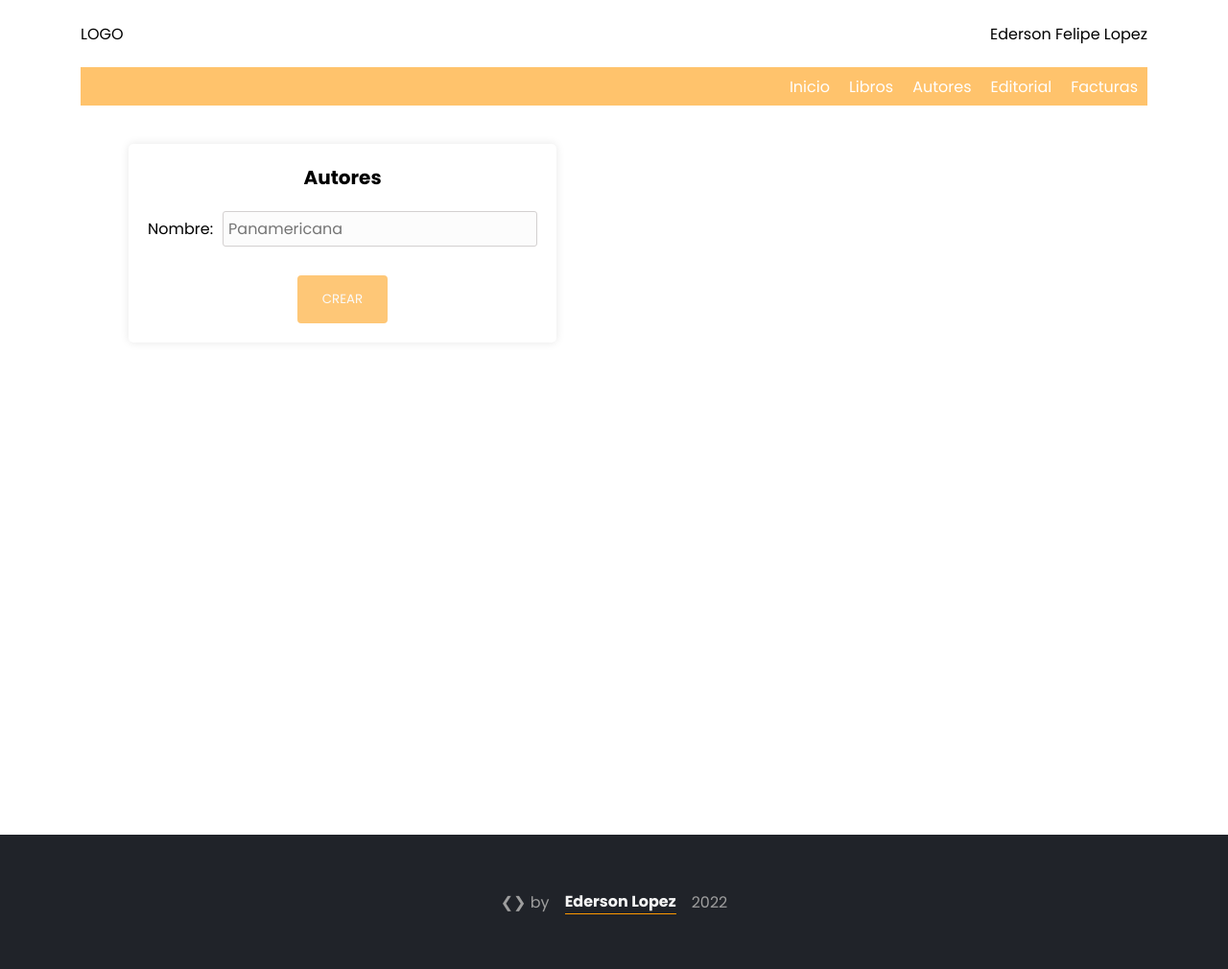
After one commit to edex-13/bookstore, a PHP site: template src/views/authors/index.php in a window 1280 px wide. The commit adds this page. Shown: the whole page at 96% size. Run offline with PHP 8.4, Linux system fonts and the light colour scheme; the template is opened without the code that fills it, so the values that code supplies are empty.

Commit message:
many things

```diff
--- /dev/null
+++ b/public/css/components/menu.css
@@ -0,0 +1,42 @@
+.menu {
+  background-color: #ffc36c;
+  height: 40px;
+  display: flex;
+  align-items: center;
+  justify-content: end;
+  margin-bottom: 20px;
+}
+
+a {
+  text-decoration: none;
+  color: #ffc36c;
+  transition: border 0.2s ease 0s;
+}
+
+a:hover {
+  border-bottom: 2px solid #d3d0d0;
+}
+
+li {
+  list-style: none;
+}
+
+.menu > ul {
+  display: flex;
+}
+
+.menu > ul > li {
+  margin: 0 10px;
+}
+
+.menu a {
+  color: white;
+}
+
+.main {
+  width: 90%;
+  min-height: 800px;
+  margin: 0 auto;
+  padding: 0 20px;
+  text-align: center;
+}
--- /dev/null
+++ b/public/css/dashboard.css
@@ -0,0 +1,13 @@
+.container {
+  display: grid;
+  grid-template-columns: repeat(auto-fit, minmax(300px, 1fr));
+  grid-gap: 20px;
+  justify-items: center;
+  align-items: center;
+
+}
+
+.container > section {
+  margin: 20px;
+  min-height: 200px;
+}
--- a/public/css/main.css
+++ b/public/css/main.css
@@ -1,3 +1,69 @@
-*{
-  background-color: aqua;
+@import url("https://fonts.googleapis.com/css2?family=Poppins:wght@300;400;700&family=Roboto:wght@300;400;500;700;900&display=swap");
+
+* {
+  margin: 0;
+  padding: 0;
+  box-sizing: border-box;
+  font-family: "Poppins", sans-serif;
 }
+
+
+form .title{
+  font-size: 20px;
+  font-weight: 700;
+  margin-bottom: 20px;
+}
+form {
+  width: 100%;
+  max-width: 500px;
+  margin: 0 auto;
+  padding: 20px;
+  border-radius: 5px;
+  background-color: #fff;
+  box-shadow: 0px 0px 10px rgba(0, 0, 0, 0.1);
+}
+
+label {
+  display: flex;
+  align-items: center;
+  justify-content: center;
+  gap: 10px;
+  margin-bottom: 10px;
+}
+input {
+  border: none;
+  padding: 5px;
+  outline: none;
+  font-size: 16px;
+  font-weight: 500;
+  color: #000000;
+  border: 1px solid #d3d0d0;
+  border-radius: 3px;
+  background-color: #fcfcfc;
+  transition: border 0.3s ease 0s;
+}
+input:focus {
+  border: 2px solid #FEC777;
+  background-color: #fafafa;
+}
+
+button {
+  border: 2px solid #FEC777;
+  font-weight: 500;
+  background-color: #FEC777;
+  color: #fafafa;
+  margin-block-start:20px ;
+  padding-inline-start: 24px;
+  padding-inline-end: 24px;
+  padding-block-start: 13px;
+  padding-block-end: 13px;
+  border-radius: 4px;
+  text-transform: uppercase;
+  text-align: center;
+  text-decoration: none;
+  cursor: pointer;
+}
+button:hover {
+  background-color: #fafafa;
+  color: #FEC777;
+}
--- /dev/null
+++ b/public/js/authors.js
@@ -0,0 +1,80 @@
+async function getEditorials () {
+  const response = await fetch('http://localhost/bookstore/authors/showData')
+  const editorials = await response.json()
+  if (editorials.length > 0) {
+    renderDataTable(editorials)
+  }else {
+    document.getElementById('editorials').innerHTML = '<p>No hay editoriales registradas</p>'
+  }
+}
+
+
+async function crateEditorial () {
+  const data = new FormData(document.getElementById('form-editorial'));
+
+  const response = await fetch(`http://localhost/bookstore/authors/create/`, {
+    method: 'POST',
+    body: data
+  })
+  await response.json()
+  getEditorials()
+}
+
+async function update (name  , id) {
+
+  const form = document.getElementById('form-editorial')
+  form.elements[0].value = name;
+  form.elements[1].onclick = () => {
+    updateEditorial(id)
+    };
+  form.elements[1].textContent = 'Update'
+}
+
+async function updateEditorial (id) {
+  const data = new FormData(document.getElementById('form-editorial'));
+  data.append('id', id);
+
+
+  const response = await fetch(`http://localhost/bookstore/authors/update/`, {
+    method: 'POST',
+    body: data
+  })
+  await response.json()
+  getEditorials()
+
+}
+
+
+async function deleteEditorial (id) {
+  const data = new FormData();
+  data.append('id', id);
+  const response = await fetch(`http://localhost/bookstore/authors/delete/`, {
+    method: 'POST',
+    body: data
+  })
+  await response.json()
+  getEditorials()
+}
+
+
+
+function renderDataTable(data) {
+  const view = data.map(editorial => {
+    return `
+      <div>
+        <p>${editorial.id}</p>
+        <p>${editorial.name}</p>
+        <button onclick="update('${editorial.name}' , '${editorial.id}')">Update</button>
+        <button onclick="deleteEditorial('${editorial.id}')">Delete</button>
+      </div>
+    `
+  }).join('')
+  document.getElementById('editorials').innerHTML = view
+
+
+}
+
+
+getEditorials()
+// updateEditorial()
+// deleteEditorial()
--- a/src/libs/app.php
+++ b/src/libs/app.php
@@ -8,31 +8,30 @@ class App
   {
 
     $url = isset($_GET['url']) ? $_GET['url'] : null;
-
     $url = rtrim($url, '/');
     $url = filter_var($url, FILTER_SANITIZE_URL);
+    $url = explode('/', $url);
 
-    $url = explode('/', $url);
 
     require_once 'src/libs/database.php';
 
 
-
+    //  that is the controller when the url is null ( render to home page)
     if(empty($url[0])){
       $archivoController = 'src/controllers/main.php';
       require_once $archivoController;
       $controller = new Main();
+      $controller->render();
       return false;
     }
+
     $fileController = 'src/controllers/' . $url[0] . '.php' ;
-
 
     if (file_exists($fileController)) {
       require_once $fileController;
       $controller = new $url[0];
 
       $method = isset($url[1]) ? $url[1] : 'index';
-
 
       if (method_exists($controller, $method)) {
         $controller->{$method}();
--- a/src/libs/database.php
+++ b/src/libs/database.php
@@ -16,13 +16,16 @@ class DataBase
     $this->conn = $conne;
   }
 
+
   public function executeQuery($sql)
   {
-    $result = mysqli_query($this->conn, $sql);
-    if (!$result) {
-      die('Error: ' . mysqli_error($this->conn));
-    }
-    return $result;
+
+      $result = mysqli_query($this->conn, $sql);
+      if (!$result) {
+        throw new Exception(mysqli_error($this->conn));
+      }
+      return $result;
+
   }
 
   public function select($table, $where = null)
@@ -35,8 +38,14 @@ class DataBase
     }
     $result = $this->executeQuery($sql);
     if ($result) {
-      return $result;
+      $data = array();
+
+      while ($row = mysqli_fetch_array($result)) {
+        $data[] = $row;
+      }
+      return $data;
     } else {
+
       return false;
     }
   }
--- /dev/null
+++ b/src/views/authors/index.php
@@ -0,0 +1,43 @@
+<!DOCTYPE html>
+<html lang="es">
+
+<head>
+  <meta charset="UTF-8">
+  <meta http-equiv="X-UA-Compatible" content="IE=edge">
+  <meta name="viewport" content="width=device-width, initial-scale=1.0">
+  <link rel="stylesheet" href="/bookstore/public/css/main.css">
+  <link rel="stylesheet" href="/bookstore/public/css/dashboard.css">
+  <title>Libreria - Edex</title>
+</head>
+
+<body>
+  <?php require_once "src/views/components/header.php" ?>
+  <main class="main">
+    <?php require_once "src/views/components/menu.php" ?>
+    <div class="container">
+
+
+      <section class="section__form">
+        <form action="#" id="form-editorial" >
+          <h1 class="title">Autores </h1>
+          <label for="name">
+            Nombre:
+            <input type="text" name="name" id="name" placeholder="Panamericana">
+          </label>
+          <button type="button" onclick="crateEditorial()">Crear</button>
+        </form>
+
+      </section>
+      <section class="section__dataTable">
+
+        <div id="editorials"></div>
+      </section>
+    </div>
+
+  </main>
+  <?php include("src/views/components/footer.php") ?>
+
+  <script src="/bookstore/public/js/authors.js"></script>
+</body>
+
+</html>
--- /dev/null
+++ b/src/views/components/footer.php
@@ -0,0 +1,37 @@
+<style>
+    .footer {
+        display: flex;
+        justify-content: center;
+        align-items: center;
+        background: rgb(32, 35, 41);
+        padding: 3.5rem 0px;
+        min-height: calc(140px);
+        width: 100%;
+        color: #9e9e9e;
+    }
+
+    .footer span {
+        margin: 0 10px;
+    }
+
+    .footer a {
+        margin: 0px 6px;
+        text-decoration: none;
+        font-weight: bold;
+        color: rgb(245, 245, 245);
+        border-bottom: 1px solid rgb(255, 152, 0)
+    }
+
+    footer a:hover {
+        border-bottom: 1px solid rgba(255, 152, 0, 0);
+        color: #ffc36c;
+
+
+    }
+</style>
+
+<footer class="footer">
+    <span>❮❯ by </span>
+    <a href="#">Ederson Lopez</a>
+    <span>2022</span>
+</footer>
--- /dev/null
+++ b/src/views/components/header.php
@@ -0,0 +1,16 @@
+<style>
+  .header {
+    width: 90%;
+    height: 70px;
+    margin: 0 auto;
+    padding: 0 20px;
+    display: flex;
+    justify-content: space-between;
+    align-items: center;
+  }
+</style>
+
+<header class="header">
+  <section>LOGO</section>
+  <section>Ederson Felipe Lopez</section>
+</header>
--- /dev/null
+++ b/src/views/components/menu.php
@@ -0,0 +1,12 @@
+<link rel="stylesheet" href="/bookstore/public/css/components/menu.css">
+<nav class="menu">
+  <ul>
+    <li><a href="/">Inicio</a></li>
+
+    <li><a href="/admin2/libros.php">Libros</a></li>
+    <li><a href="/admin2/autor.php">Autores</a></li>
+    <li><a href="/admin2/editorial.php">Editorial</a></li>
+    <li><a href="/admin2/facturas.php">Facturas</a></li>
+
+  </ul>
+</nav>
```
Also changed, not shown: public/js/editorials.js (added, +80 -0 lines), src/controllers/authors.php (added, +89 -0 lines), src/controllers/editorials.php (added, +89 -0 lines), src/controllers/main.php (+3 -5 lines), src/views/editorials/index.php (added, +43 -0 lines).
